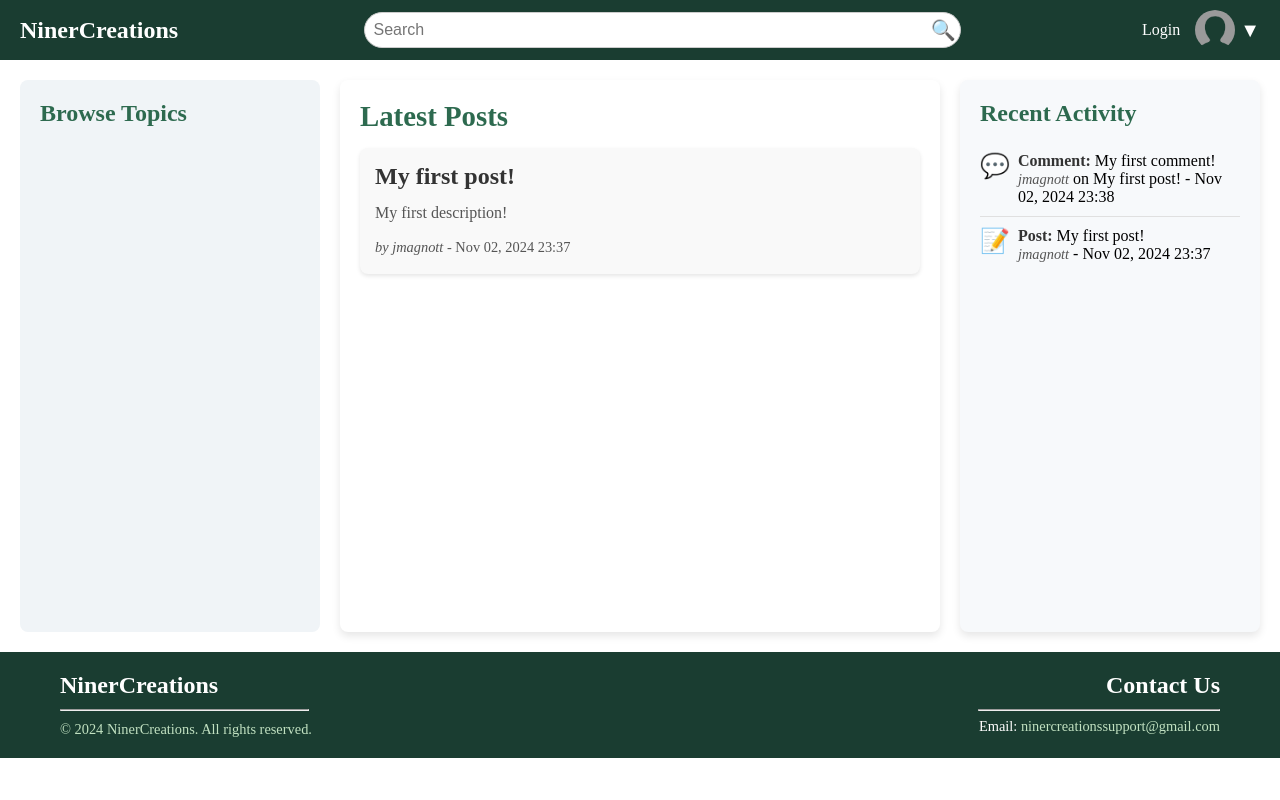
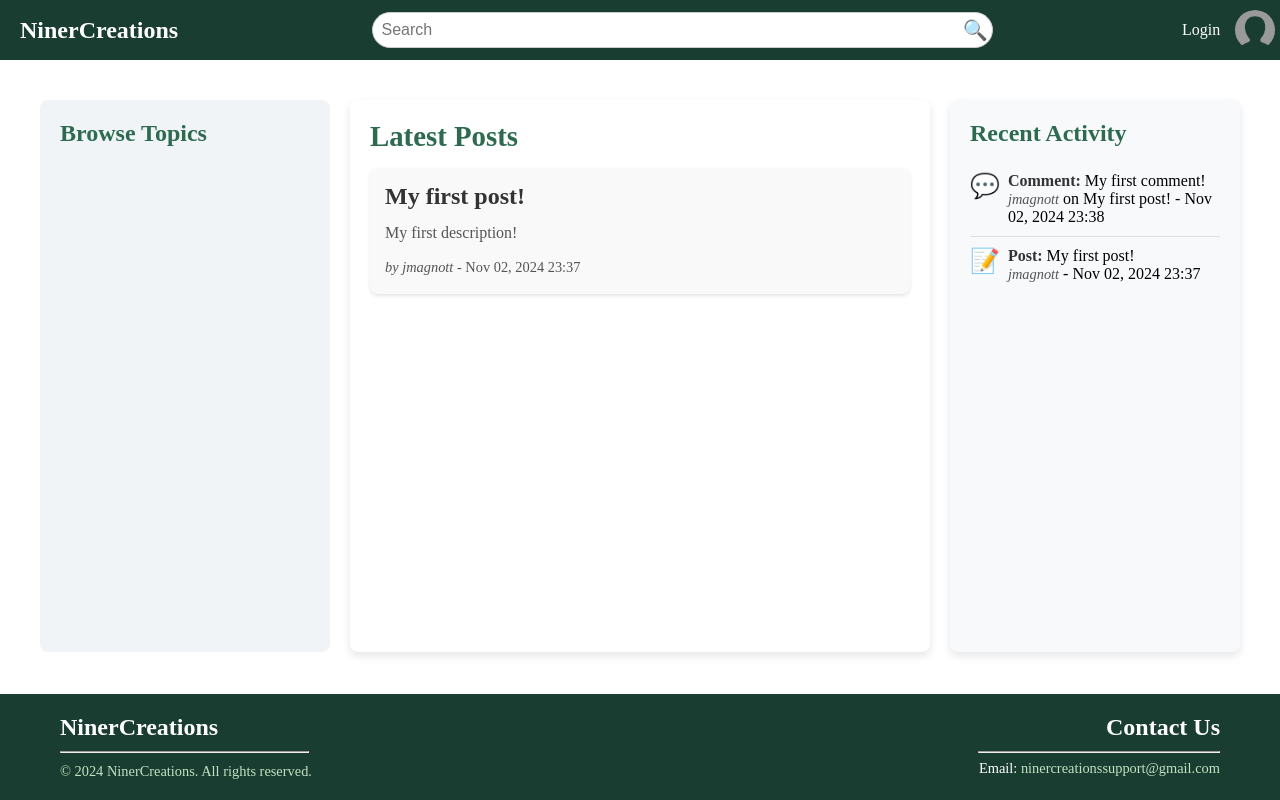
Before and after one commit to JoshMagnotta/NinerCreations, a Django app: page / in a window 1280 px wide. Run offline with Django 5.2, Linux system fonts and the light colour scheme; data comes from the database, SQL or seed files in the repository.

Commit message:
updates for footer

```diff
--- a/NinerCreations/NinerCreations/templates/base/base.html
+++ b/NinerCreations/NinerCreations/templates/base/base.html
@@ -9,6 +9,7 @@
     <link rel="stylesheet" type="text/css" href="{% static 'css/styles.css' %}">
 </head>
 <body>
+    <div class="container">
     <!-- Header -->
     {% include "base/header.html" %}
 
@@ -21,5 +22,6 @@
     </div>
     <!-- Footer -->
     {% include 'base/footer.html' %}
+    </div>
 </body>
 </html>
--- a/NinerCreations/static/css/styles.css
+++ b/NinerCreations/static/css/styles.css
@@ -3,6 +3,12 @@
 * {
     padding: 0;
     margin: 0;
+}
+html, body {
+    height: 100%;
+    margin: 0;
+    display: flex;
+    flex-direction: column;
 }
 .header {
     display: flex;
@@ -11,6 +17,12 @@
     background-color: #1A3D31;
     padding: 10px 20px;
     color: white;
+
+    grid-row: 1;
+    position: fixed;
+    top: 0;
+    width: 100%;
+    z-index: 10;
 }
 
 .logo a {
@@ -325,13 +337,33 @@
 }
 
 
+
+
+.content {
+    grid-row: 2;
+    margin-top: 60px; /* Adjust for header height */
+    margin-bottom: 60px; /* Adjust for footer height */
+    overflow-y: auto;
+    padding: 20px;
+}
+
+
 /* Footer styling */
+
 .footer {
     background-color: #1A3D31;
     color: white;
     padding: 20px 0;
     text-align: center;
     font-size: 0.9rem;
+    width: 100%;
+    bottom: 0;
+
+    grid-row: 3;
+    position: fixed;
+    bottom: 0;
+    width: 100%;
+    z-index: 10;
 }
 
 .footer-content {
```
